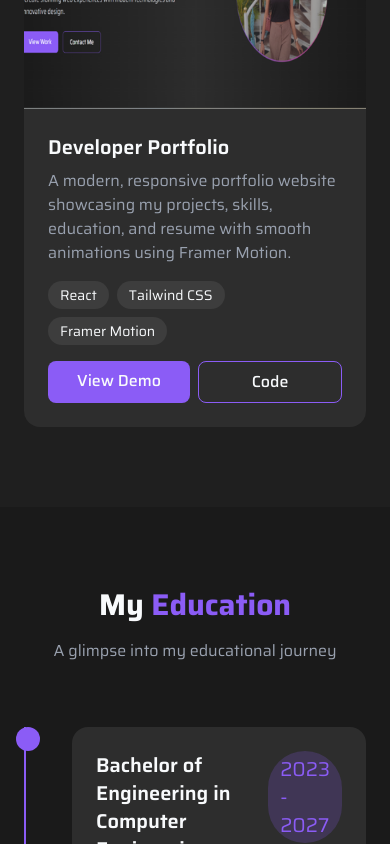
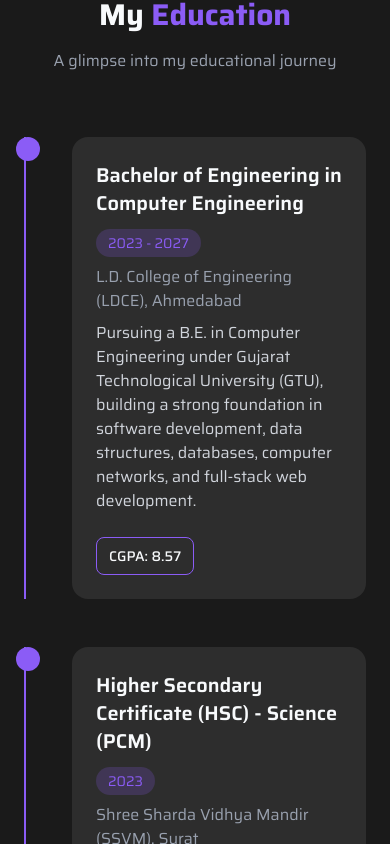
Before and after one commit to vrutigadhiya/portfolio, a React (Vite) app: page / in a window 390 px wide. Shown: the part 6440-7284 px from the top of the page. Built offline with nearby package versions, Linux system fonts and the light colour scheme.

Commit message:
Added EmailJS contact form

```diff
--- a/src/assets/assets.js
+++ b/src/assets/assets.js
@@ -101,16 +101,7 @@ export const projects = [
     demo: "#",
     code: "https://github.com/vrutigadhiya/UrbanStay",
   },
-  {
-    title: "Developer Portfolio",
-    description:
-      "A modern, responsive portfolio website showcasing my projects, skills, education, and resume with smooth animations using Framer Motion.",
-    image: projectImg3,
-    tech: ["React", "Tailwind CSS", "Framer Motion"],
-    icons: [FaReact, FaCloud],
-    demo: "#",
-    code: "https://github.com/vrutigadhiya/portfolio",
-  },
+
 ];
 
 
--- a/src/components/About.jsx
+++ b/src/components/About.jsx
@@ -33,7 +33,6 @@ const About = () => {
               viewport={{ once: false, amount: 0.2 }}
               className="w-full h-full object-cover"
               src={assets.profileImg}
-              alt="Profile"
             />
           </div>
           {/* Text Content */}
--- a/src/components/Contact.jsx
+++ b/src/components/Contact.jsx
@@ -38,7 +38,7 @@ const Contact = () => {
     <motion.div
       initial={{ opacity: 0, y: 50 }}
       whileInView={{ opacity: 1, y: 0 }}
-      transition={{ duration: 1, ease: "easeOut" }}
+      transition={{ duration: 0.5, ease: "easeOut" }}
       viewport={{ once: false, amount: 0.2 }}
       id="contact"
       className="py-20 bg-dark-200"
--- a/src/components/Education.jsx
+++ b/src/components/Education.jsx
@@ -7,7 +7,7 @@ const Education = () => {
     <motion.div
       initial={{ opacity: 0, y: 50 }}
       whileInView={{ opacity: 1, y: 0 }}
-      transition={{ duration: 1, ease: "easeOut" }}
+      transition={{ duration: 0.5, ease: "easeOut" }}
       viewport={{ once: false, amount: 0.2 }}
       id="education"
       className="py-20 bg-dark-100"
@@ -33,9 +33,10 @@ const Education = () => {
 
                 {/* Box */}
                 <div className="bg-dark-300 rounded-2xl p-6">
-                  <div className="flex justify-between items-start mb-2">
+                  <div className="flex flex-col sm:flex-row sm:justify-between sm:items-start gap-3 mb-2">
                     <h3 className="text-xl font-semibold">{data.degree}</h3>
-                    <span className="px-3 py-1 bg-purple/20 text-purple rounded-full text-xl md:text-sm">
+
+                    <span className="self-start sm:self-auto px-3 py-1 bg-purple/20 text-purple rounded-full text-sm whitespace-nowrap">
                       {data.duration}
                     </span>
                   </div>
--- a/src/components/Projects.jsx
+++ b/src/components/Projects.jsx
@@ -9,7 +9,7 @@ const Projects = () => {
     <motion.div
       initial={{ opacity: 0, y: 50 }}
       whileInView={{ opacity: 1, y: 0 }}
-      transition={{ duration: 1, ease: "easeOut" }}
+      transition={{ duration: 0.5, ease: "easeOut" }}
       viewport={{ once: false, amount: 0.2 }}
       id="projects"
       className="py-20 bg-dark-200"
--- a/src/components/Skills.jsx
+++ b/src/components/Skills.jsx
@@ -6,7 +6,7 @@ const Skills = () => {
     <motion.div
       initial={{ opacity: 0, y: 50 }}
       whileInView={{ opacity: 1, y: 0 }}
-      transition={{ duration: 1, ease: "easeOut" }}
+      transition={{ duration: 0.5, ease: "easeOut" }}
       viewport={{ once: false, amount: 0.2 }}
       id="skills"
       className="py-20 bg-dark-10"
```
